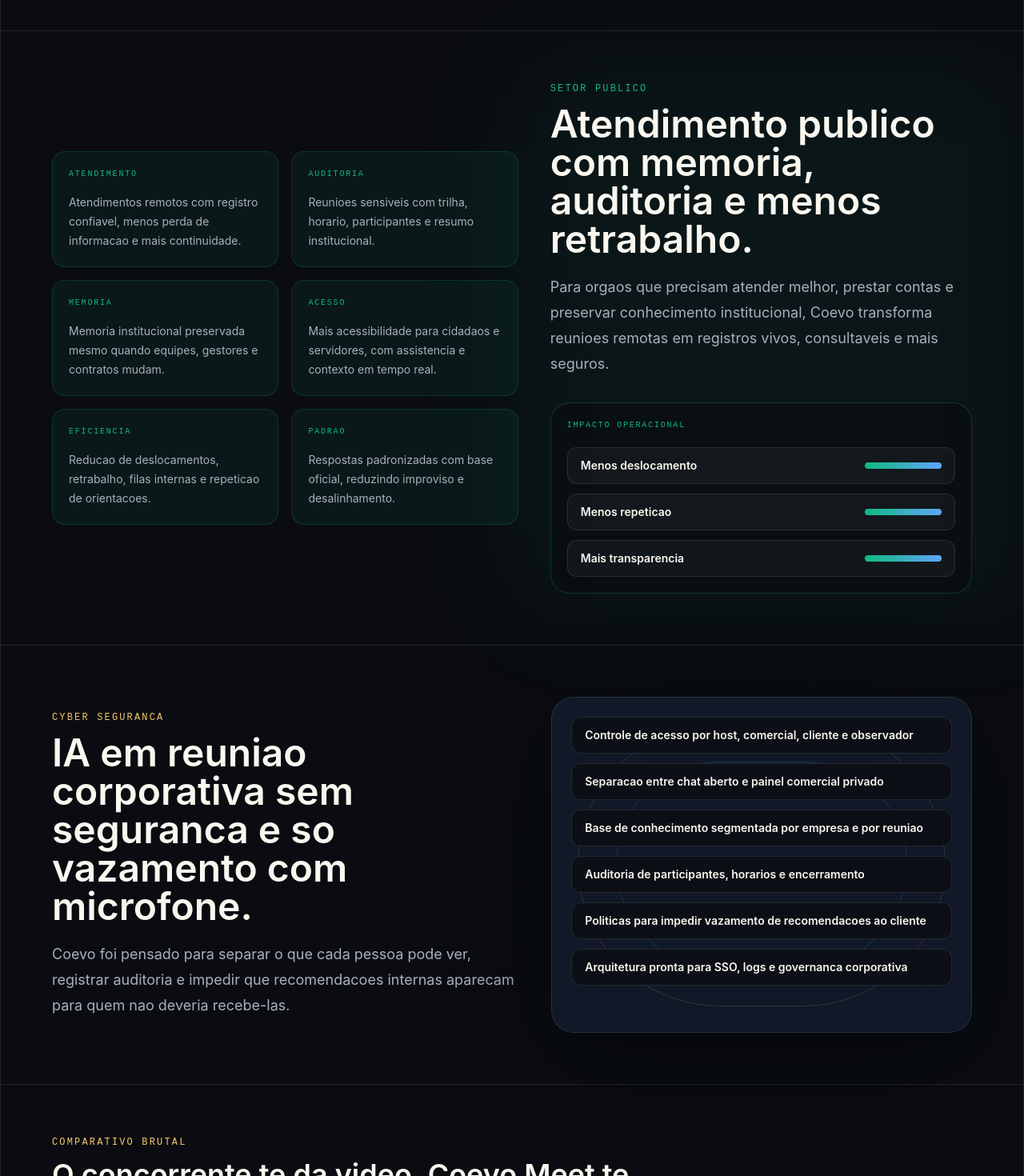
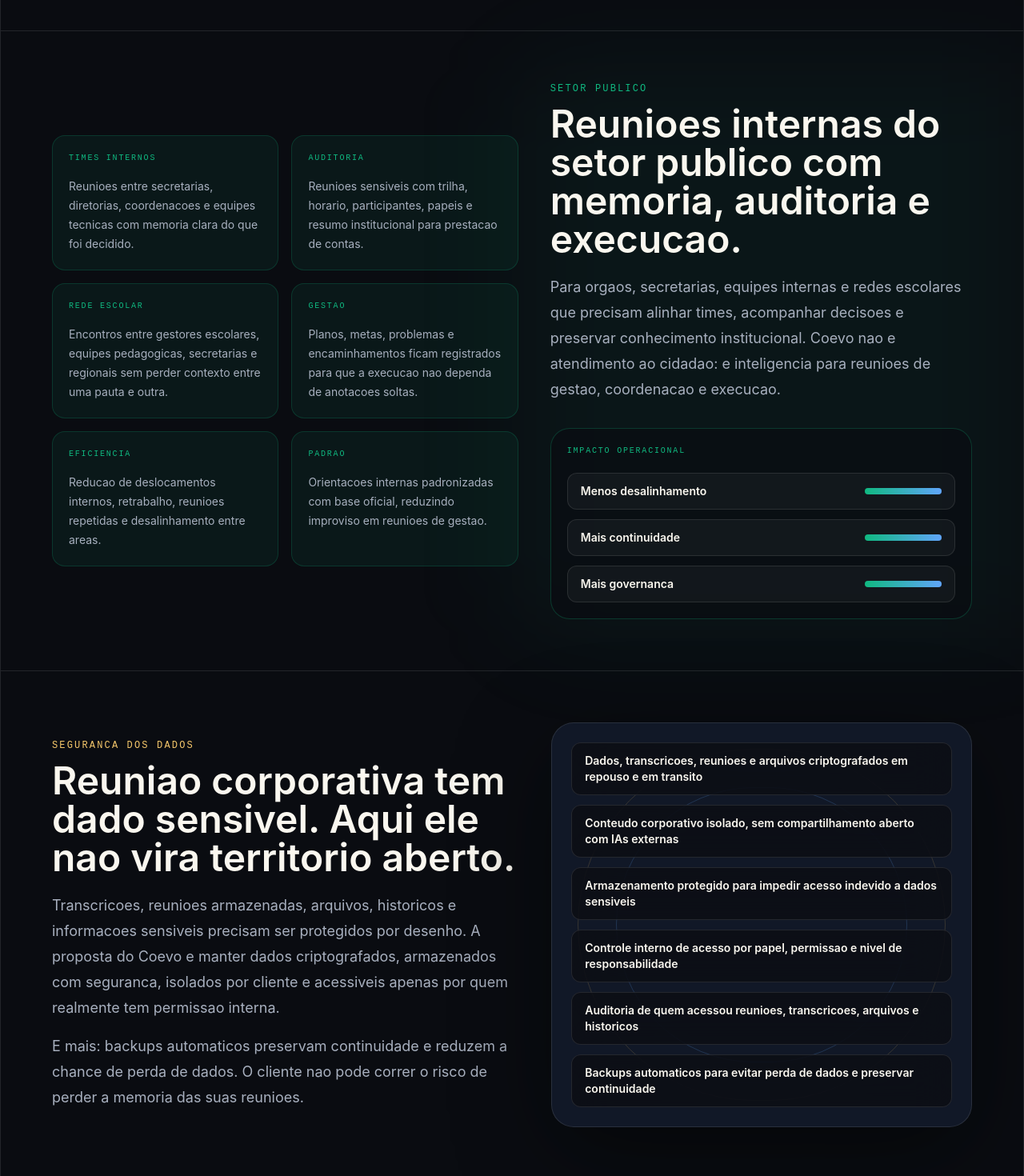
Before and after one commit to Renatcg/um-meeting-ai, a Next.js app in the folder apps/web/: page /meeting-ended in a window 1280 px wide. Shown: the part 3980-5450 px from the top of the page at 80% size. Built offline with nearby package versions, Linux system fonts and the light colour scheme.

Commit message:
Refine public sector and security copy

```diff
--- a/apps/web/app/meeting-ended/page.tsx
+++ b/apps/web/app/meeting-ended/page.tsx
@@ -127,38 +127,38 @@
 
 const publicBenefits = [
   {
-    label: "Atendimento",
-    text: "Atendimentos remotos com registro confiavel, menos perda de informacao e mais continuidade.",
+    label: "Times internos",
+    text: "Reunioes entre secretarias, diretorias, coordenacoes e equipes tecnicas com memoria clara do que foi decidido.",
   },
   {
     label: "Auditoria",
-    text: "Reunioes sensiveis com trilha, horario, participantes e resumo institucional.",
+    text: "Reunioes sensiveis com trilha, horario, participantes, papeis e resumo institucional para prestacao de contas.",
   },
   {
-    label: "Memoria",
-    text: "Memoria institucional preservada mesmo quando equipes, gestores e contratos mudam.",
+    label: "Rede escolar",
+    text: "Encontros entre gestores escolares, equipes pedagogicas, secretarias e regionais sem perder contexto entre uma pauta e outra.",
   },
   {
-    label: "Acesso",
-    text: "Mais acessibilidade para cidadaos e servidores, com assistencia e contexto em tempo real.",
+    label: "Gestao",
+    text: "Planos, metas, problemas e encaminhamentos ficam registrados para que a execucao nao dependa de anotacoes soltas.",
   },
   {
     label: "Eficiencia",
-    text: "Reducao de deslocamentos, retrabalho, filas internas e repeticao de orientacoes.",
+    text: "Reducao de deslocamentos internos, retrabalho, reunioes repetidas e desalinhamento entre areas.",
   },
   {
     label: "Padrao",
-    text: "Respostas padronizadas com base oficial, reduzindo improviso e desalinhamento.",
+    text: "Orientacoes internas padronizadas com base oficial, reduzindo improviso em reunioes de gestao.",
   },
 ];
 
 const securityLayers = [
-  "Controle de acesso por host, comercial, cliente e observador",
-  "Separacao entre chat aberto e painel comercial privado",
-  "Base de conhecimento segmentada por empresa e por reuniao",
-  "Auditoria de participantes, horarios e encerramento",
-  "Politicas para impedir vazamento de recomendacoes ao cliente",
-  "Arquitetura pronta para SSO, logs e governanca corporativa",
+  "Dados, transcricoes, reunioes e arquivos criptografados em repouso e em transito",
+  "Conteudo corporativo isolado, sem compartilhamento aberto com IAs externas",
+  "Armazenamento protegido para impedir acesso indevido a dados sensiveis",
+  "Controle interno de acesso por papel, permissao e nivel de responsabilidade",
+  "Auditoria de quem acessou reunioes, transcricoes, arquivos e historicos",
+  "Backups automaticos para evitar perda de dados e preservar continuidade",
 ];
 
 const plans = [
@@ -780,12 +780,14 @@
                 Setor publico
               </p>
               <h2 className="mt-3 font-display text-4xl font-semibold md:text-5xl">
-                Atendimento publico com memoria, auditoria e menos retrabalho.
+                Reunioes internas do setor publico com memoria, auditoria e
+                execucao.
               </h2>
               <p className="mt-5 text-lg leading-8 text-[#A8B0BF]">
-                Para orgaos que precisam atender melhor, prestar contas e
-                preservar conhecimento institucional, Coevo transforma reunioes
-                remotas em registros vivos, consultaveis e mais seguros.
+                Para orgaos, secretarias, equipes internas e redes escolares
+                que precisam alinhar times, acompanhar decisoes e preservar
+                conhecimento institucional. Coevo nao e atendimento ao cidadao:
+                e inteligencia para reunioes de gestao, coordenacao e execucao.
               </p>
 
               <div className="mt-8 rounded-[1.5rem] border border-[#10B981]/25 bg-[#0B0D12]/70 p-5">
@@ -793,7 +795,7 @@
                   Impacto operacional
                 </p>
                 <div className="mt-5 grid gap-3">
-                  {["Menos deslocamento", "Menos repeticao", "Mais transparencia"].map(
+                  {["Menos desalinhamento", "Mais continuidade", "Mais governanca"].map(
                     (item) => (
                       <div
                         className="flex items-center justify-between rounded-xl border border-white/10 bg-white/[.04] px-4 py-3"
@@ -814,16 +816,23 @@
           <div className="grid items-center gap-10 lg:grid-cols-[1fr_.9fr]">
             <div>
               <p className="font-mono text-xs uppercase tracking-[0.18em] text-[#F5C76B]">
-                Cyber seguranca
+                Seguranca dos dados
               </p>
               <h2 className="mt-3 font-display text-4xl font-semibold md:text-5xl">
-                IA em reuniao corporativa sem seguranca e so vazamento com
-                microfone.
+                Reuniao corporativa tem dado sensivel. Aqui ele nao vira
+                territorio aberto.
               </h2>
               <p className="mt-5 text-lg leading-8 text-[#A8B0BF]">
-                Coevo foi pensado para separar o que cada pessoa pode ver,
-                registrar auditoria e impedir que recomendacoes internas
-                aparecam para quem nao deveria recebe-las.
+                Transcricoes, reunioes armazenadas, arquivos, historicos e
+                informacoes sensiveis precisam ser protegidos por desenho. A
+                proposta do Coevo e manter dados criptografados, armazenados com
+                seguranca, isolados por cliente e acessiveis apenas por quem
+                realmente tem permissao interna.
+              </p>
+              <p className="mt-4 text-lg leading-8 text-[#A8B0BF]">
+                E mais: backups automaticos preservam continuidade e reduzem a
+                chance de perda de dados. O cliente nao pode correr o risco de
+                perder a memoria das suas reunioes.
               </p>
             </div>
 
```
